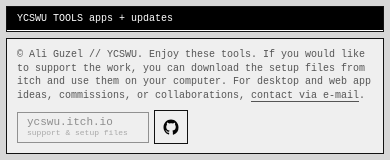
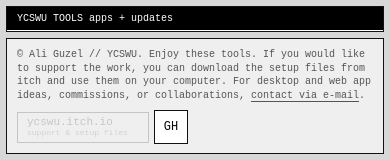
Before and after one commit to aliguzel996/YCSWU-Tools-Launcher, an Electron app: page site/index.html in a window 390 px wide. Shown: the top 160 px of the page. Drawn offline with Linux system fonts and the light colour scheme; files whose address does not match are found by name.

Commit message:
Clarify support buttons on mobile

```diff
--- a/site/index.html
+++ b/site/index.html
@@ -28,10 +28,8 @@
               <span class="support-button-main">ycswu.itch.io</span>
               <span class="support-button-sub">support &amp; setup files</span>
             </button>
-            <button id="support-github-link" class="icon-button" type="button" aria-label="Open GitHub profile">
-              <svg viewBox="0 0 24 24" aria-hidden="true" focusable="false">
-                <path d="M12 2C6.48 2 2 6.58 2 12.24c0 4.53 2.87 8.37 6.84 9.73.5.09.68-.22.68-.49 0-.24-.01-1.05-.01-1.91-2.78.62-3.37-1.21-3.37-1.21-.45-1.18-1.11-1.49-1.11-1.49-.91-.64.07-.63.07-.63 1 .07 1.53 1.05 1.53 1.05.9 1.57 2.36 1.12 2.94.86.09-.67.35-1.12.63-1.38-2.22-.26-4.56-1.15-4.56-5.12 0-1.13.39-2.05 1.03-2.77-.1-.26-.45-1.32.1-2.76 0 0 .84-.28 2.75 1.06A9.3 9.3 0 0 1 12 6.97c.85 0 1.7.12 2.49.37 1.9-1.34 2.74-1.06 2.74-1.06.56 1.44.21 2.5.11 2.76.64.72 1.03 1.64 1.03 2.77 0 3.98-2.34 4.85-4.57 5.11.36.32.68.95.68 1.92 0 1.39-.01 2.5-.01 2.85 0 .27.18.59.69.49A10.24 10.24 0 0 0 22 12.24C22 6.58 17.52 2 12 2Z" fill="currentColor"/>
-              </svg>
+            <button id="support-github-link" class="icon-button github-mark-button" type="button" aria-label="Open GitHub profile">
+              GH
             </button>
           </div>
         </section>
--- a/site/styles.css
+++ b/site/styles.css
@@ -167,13 +167,16 @@ button {
 }
 
 .support-button.is-dimmed {
-  opacity: 0.42;
+  opacity: 0.34;
   cursor: default;
   filter: grayscale(1);
+  background: #d9d9d9;
+  color: #777777;
+  border-color: #777777;
 }
 
 .support-button.is-dimmed:hover {
-  color: inherit;
+  color: #777777;
 }
 
 .icon-button {
@@ -186,6 +189,19 @@ button {
   border: 1px solid var(--line);
   background: transparent;
   color: var(--ink);
+}
+
+.github-mark-button {
+  background: #ffffff;
+  font-size: 12px;
+  line-height: 1;
+  font-weight: 400;
+  text-decoration: none;
+}
+
+.github-mark-button:hover {
+  background: #000000;
+  color: #ffffff;
 }
 
 .icon-button svg {
--- a/src/renderer/styles.css
+++ b/src/renderer/styles.css
@@ -169,13 +169,16 @@ button {
 }
 
 .support-button.is-dimmed {
-  opacity: 0.42;
+  opacity: 0.34;
   cursor: default;
   filter: grayscale(1);
+  background: #d9d9d9;
+  color: #777777;
+  border-color: #777777;
 }
 
 .support-button.is-dimmed:hover {
-  color: inherit;
+  color: #777777;
 }
 
 .icon-button {
@@ -188,6 +191,19 @@ button {
   border: 1px solid var(--line);
   background: transparent;
   color: var(--ink);
+}
+
+.github-mark-button {
+  background: #ffffff;
+  font-size: 12px;
+  line-height: 1;
+  font-weight: 400;
+  text-decoration: none;
+}
+
+.github-mark-button:hover {
+  background: #000000;
+  color: #ffffff;
 }
 
 .icon-button svg {
```
Also changed, not shown: src/renderer/index.html (+2 -4 lines).
